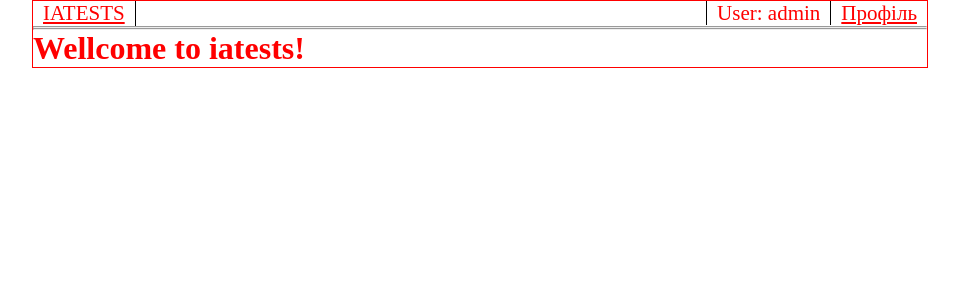
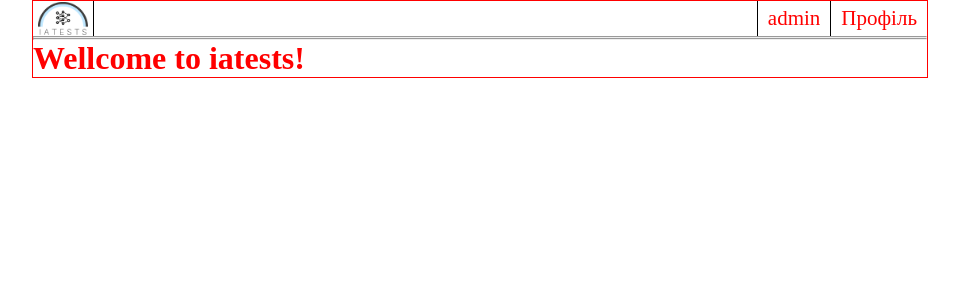
Before and after one commit to OlegAtaman/iatests, a Django app: page / in a window 1280 px wide. Shown: the top 300 px of the page, without its empty margins (160-1119 px from the left). Run offline with Django 4.2, Linux system fonts and the light colour scheme; a user stored in the database is signed in; some libraries are stand-ins or nearby versions.

Commit message:
Added styles

```diff
--- a/static/styles/new.css
+++ b/static/styles/new.css
@@ -13,23 +13,36 @@ body{
     justify-content: space-between;
     list-style: none;
     font-size: 21px;
+    height: 35px;
 }
 
 .logo {
     border-right: 1px solid black;
-    padding: 0 10px;
+    align-items: center;
+    padding: 1px 5px 1px 5px;
+    justify-content: center;
+}
+
+.logo-image{
+    max-height: 100%;
+    max-width: 100%;
+}
+
+.user-profile{
+    display: flex;
+    height: 35px;
 }
 
 .user {
     border-left: 1px solid black;
     padding: 0 10px;
-
+    line-height: 35px;
 }
 
 .profile{
     border-left: 1px solid black;
     padding: 0 10px;
-
+    line-height: 35px;
 }
 
 .profile-student{
@@ -199,3 +212,7 @@ th{
 .name{
     width: 60%;
 }
+
+a{
+    text-decoration: none;
+}
--- a/templates/base.html
+++ b/templates/base.html
@@ -8,10 +8,10 @@
 </head>
 <body style="margin:0% 15%">
         <ul class="base-top">
-        <li class="logo"><a href="{% url 'main' %}">IATESTS</a></li>
+            <li class="logo"><a href="{% url 'main' %}"><img class="logo-image" src="{% static 'images/Logo.png' %}"></a></li>
             {% if user.is_authenticated %}
             {% block auth_link %}
-        <li > <span class="user">User: {{ user }}</span><a class="profile" href="{% url 'profile' %}">Профіль</a></li>
+            <li><div class="user-profile"><span class="user">{{ user }}</span><a class="profile" href="{% url 'profile' %}">Профіль</a></div></li>
             {% endblock %}
             {% else %}
             <li class="profile"><a href="{% url 'login' %}">Увійти до акаунту</a></li>
--- a/templates/testapp/teacher_profile.html
+++ b/templates/testapp/teacher_profile.html
@@ -1,7 +1,7 @@
 {% extends 'base.html' %}
 {% load static %}
 {% block auth_link %}
-<li> <span class="user"> User: {{ user }}</span><a class="profile" href="{% url 'logout' %}">Вийти</a></li>
+<li> <div class="user-profile"> <span class="user"> User: {{ user }}</span><a class="profile" href="{% url 'logout' %}">Вийти</a></div></li>
 {% endblock %}
 {% block content %}
     <div class="edit-teacher">
```
Also changed, not shown: db.sqlite3, static/images/Logo.png (added). Lines whose indentation alone changed are shown as unchanged.
